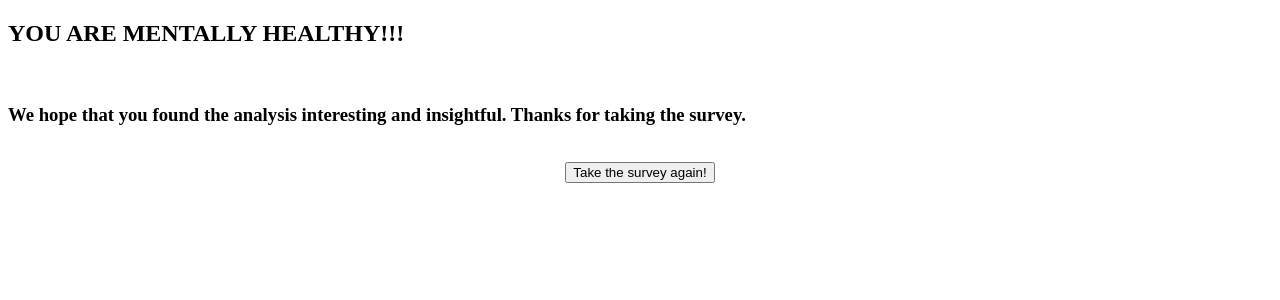
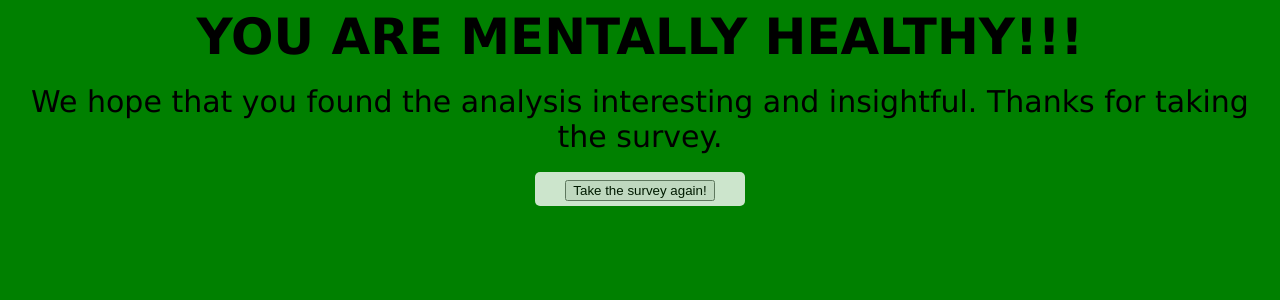
Before and after one commit to ChaitanyaKalantri/Hackaton, a Flask app: template HackHealth Feb18/FlaskApp/templates/Results1.html in a window 1280 px wide. Shown: the top 300 px of the page. Run offline with Flask 2, Linux system fonts and the light colour scheme; the template is opened without the code that fills it, so the values that code supplies are empty.

Commit message:
report of the application with few modifications

```diff
--- a/HackHealth Feb18/FlaskApp/app.py
+++ b/HackHealth Feb18/FlaskApp/app.py
@@ -192,7 +192,7 @@ def getPreditionForUser(l):
         df.loc[df['no_employees'] == '100-500', ['no_employees']] = 4
         df.loc[df['no_employees'] == '500-1000', ['no_employees']] = 5
         df.loc[df['no_employees'] == 'More than 1000', ['no_employees']] = 6
-        print df.loc[0]
+        print(df.loc[0])
 
         return df
     global clf
@@ -264,8 +264,8 @@ def my_form_post():
          ]
 
     result = getPreditionForUser(l)
-    print l
-    print result
+    print(l)
+    print(result)
 
     if result[0] == 1:
         return render_template('Results.html')
--- a/HackHealth Feb18/FlaskApp/templates/Results1.html
+++ b/HackHealth Feb18/FlaskApp/templates/Results1.html
@@ -3,15 +3,53 @@
 <head>
     <meta charset="UTF-8">
     <title>Mental Health Survey</title>
+
+    <style type="text/css">
+        body {
+                background-color: green;
+                text-align: center;
+        }
+
+        h1, h2, h3   { font-family: 'Ubuntu', 'Lucida Grande', 'Lucida Sans Unicode',
+                       'Geneva', 'Verdana', sans-serif; font-weight: normal; }
+
+        h1{
+            margin: 0;
+            font-size: 50px;
+            font-weight: bold;
+        }
+        h3{
+            margin: 0;
+            font-size: 30px;
+        }
+
+
+        p {
+            margin: 0;
+            font-size: 30px;
+        }
+         button {
+            border: none;
+            font-size: 20px;
+            color: rgb(66,69,86);
+            padding: 5px 30px;
+            background: rgba(255,255,255,1.0);
+            border-radius: 5px;
+            opacity: 0.8;
+        }
+
+    </style>
+
+
 </head>
 <body>
-<h2>YOU ARE MENTALLY HEALTHY!!!</h2><br>
+<h1>YOU ARE MENTALLY HEALTHY!!!</h2><br>
 
 <h3>We hope that you found the analysis interesting and insightful. Thanks for taking the survey.</h3><br>
 
 <center>
 <a href="http://localhost:5000">
-   <input type="button" value="Take the survey again!" />
+   <button><input type="button" value="Take the survey again!" /></button>
 </a></center>
 
 </body>
```
Also changed, not shown: HackHealth Feb18/FlaskApp/templates/index.html (+57 -11 lines), HackHealth Feb18/FlaskApp/templates/main.css (added, +18 -0 lines), 5 other files.
